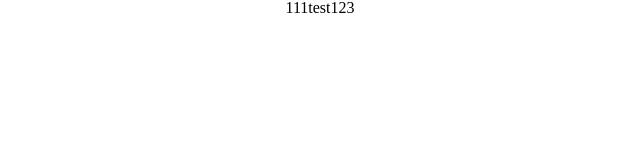
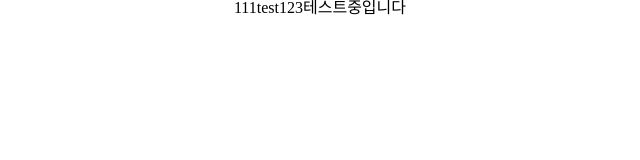
Before and after one commit to jaywai-lee/OpenMind, a React (Vite) app: page / in a window 1280 px wide. Shown: the top 160 px of the page, without its empty margins (320-960 px from the left). Built offline with nearby package versions, Linux system fonts and the light colour scheme.

Commit message:
test (#2)

```diff
--- a/src/components/MainLayout.jsx
+++ b/src/components/MainLayout.jsx
@@ -1,4 +1,4 @@
 function MainLayout() {
-  return <>111test123</>;
+  return <>111test123테스트중입니다</>;
 }
 export default MainLayout;
```
